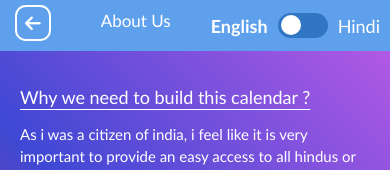
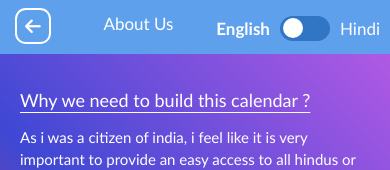
Before and after one commit to ayushsakhi/Vikram-Calendar, a plain HTML site: page About-us/index.html in a window 390 px wide. Shown: the top 170 px of the page. Drawn offline with Linux system fonts and the light colour scheme.

Commit message:
Update style.css

```diff
--- a/About-us/style.css
+++ b/About-us/style.css
@@ -135,7 +135,7 @@ body{
 
   .navbar{
     justify-content: space-between;
-    padding-top: 5px;
+    padding-top: 8px;
   }
 
   .title{
@@ -144,7 +144,7 @@ body{
     flex: unset;
     width: 100%;                     /* Title on its own line */
     text-align: center;
-    margin-top: 0px:
+    margin-top: 5px:
     padding-top: 0px;
   }
 
@@ -153,6 +153,7 @@ body{
     justify-content: center;
     width: 100%;
     margin-top: 5px;
+    font-size: 17px;
   }
 
   .container{
```
